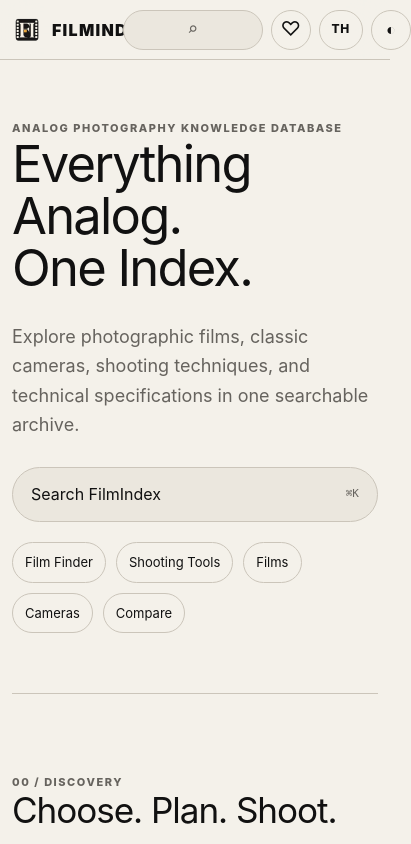
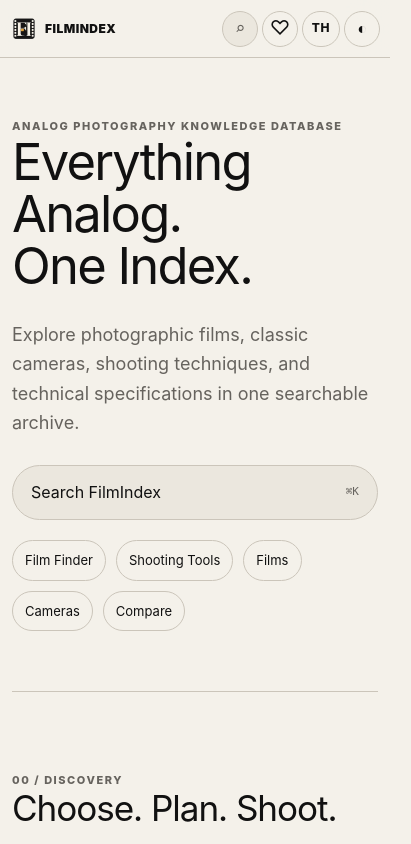
Before and after one commit to kzabCde/FilmIndex, a Next.js app: page / in a window 390 px wide. Shown: the top 844 px of the page, 411 px wide, since content can reach past the window. Built offline with nearby package versions, Linux system fonts and the light colour scheme.

Commit message:
fix: compact mobile header search

```diff
--- a/app/ui-polish.css
+++ b/app/ui-polish.css
@@ -74,6 +74,8 @@ dt {
   align-items: center;
   gap: 10px;
   line-height: 1;
+  white-space: nowrap;
+  min-width: 0;
 }
 
 .brand-mark {
@@ -154,6 +156,52 @@ html:lang(th) .tool-card h2 {
   }
 }
 
+/* v0.2 header: v02.css expands compact search to 140px at tablet widths.
+   Override it here (this file loads last) before it can crowd the wordmark on phones. */
+@media (max-width: 720px) {
+  .site-header {
+    grid-template-columns: minmax(0, 1fr) auto;
+    column-gap: 8px;
+  }
+
+  .wordmark {
+    font-size: 13px;
+    letter-spacing: 0.055em;
+  }
+
+  .header-actions {
+    min-width: 0;
+    gap: 6px;
+  }
+
+  .search-trigger.compact {
+    width: 40px;
+    min-width: 40px;
+    height: 40px;
+    padding: 0;
+    justify-content: center;
+    overflow: hidden;
+  }
+
+  .search-trigger.compact > span {
+    display: none;
+  }
+
+  .search-trigger.compact kbd {
+    width: 18px;
+    overflow: hidden;
+    font-size: 0;
+    line-height: 1;
+    text-align: center;
+  }
+
+  .search-trigger.compact kbd::after {
+    content: "⌕";
+    font-size: 18px;
+    line-height: 1;
+  }
+}
+
 @media (max-width: 600px) {
   h1,
   .hero h1 {
@@ -199,3 +247,44 @@ html:lang(th) .tool-card h2 {
     line-height: 1.25;
   }
 }
+
+@media (max-width: 420px) {
+  .site-header {
+    min-height: 58px;
+    padding-inline: 10px;
+    column-gap: 6px;
+  }
+
+  .wordmark {
+    gap: 7px;
+    font-size: 12px;
+    letter-spacing: 0.04em;
+  }
+
+  .brand-mark {
+    width: 28px;
+    height: 28px;
+    flex-basis: 28px;
+  }
+
+  .header-actions {
+    gap: 4px;
+  }
+
+  .search-trigger.compact,
+  .header-actions .icon-button {
+    width: 36px;
+    min-width: 36px;
+    height: 36px;
+  }
+
+  .header-actions .lang-button {
+    width: auto;
+    min-width: 38px;
+    padding-inline: 7px;
+  }
+
+  .search-trigger.compact kbd::after {
+    font-size: 17px;
+  }
+}
```
